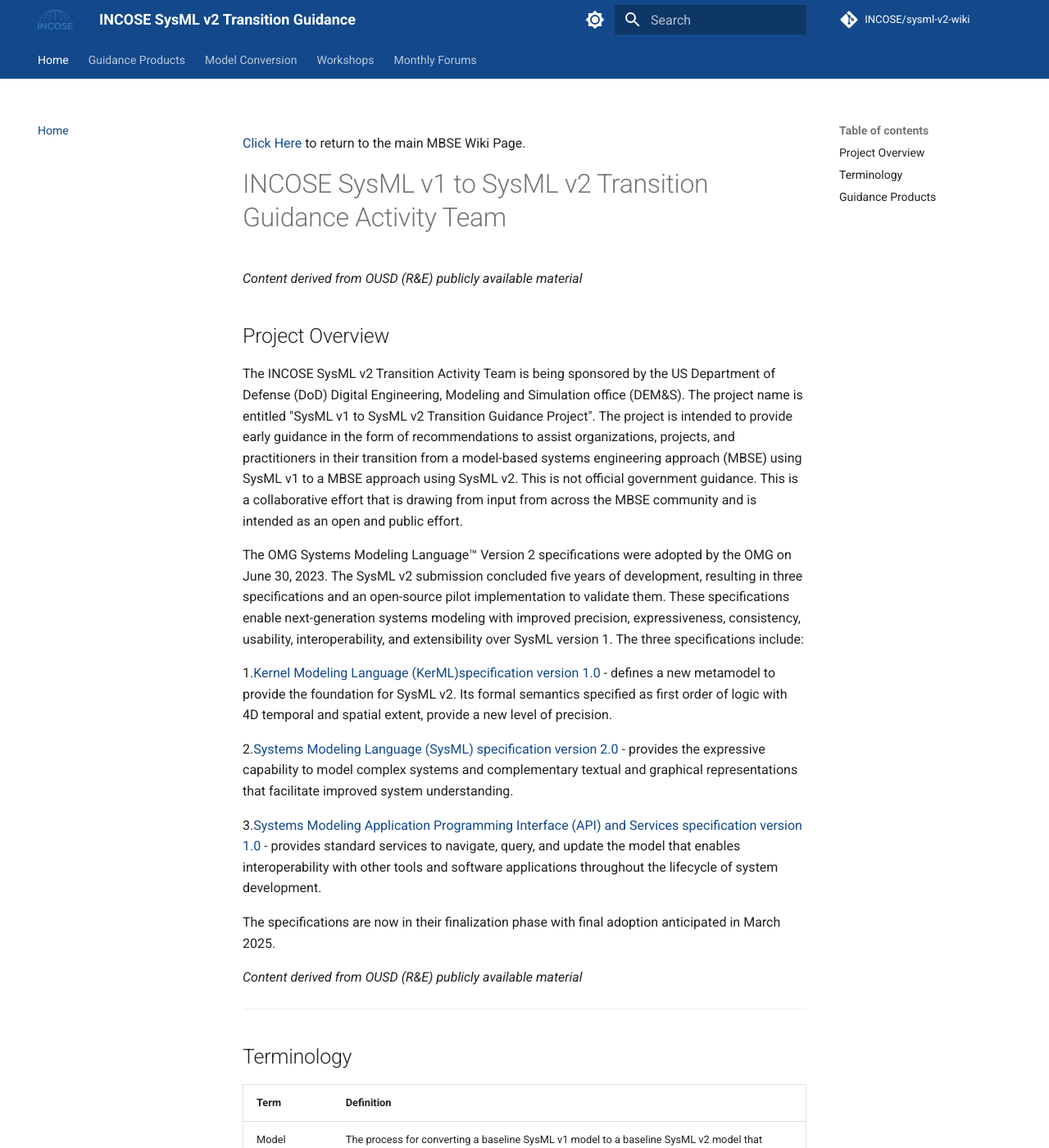
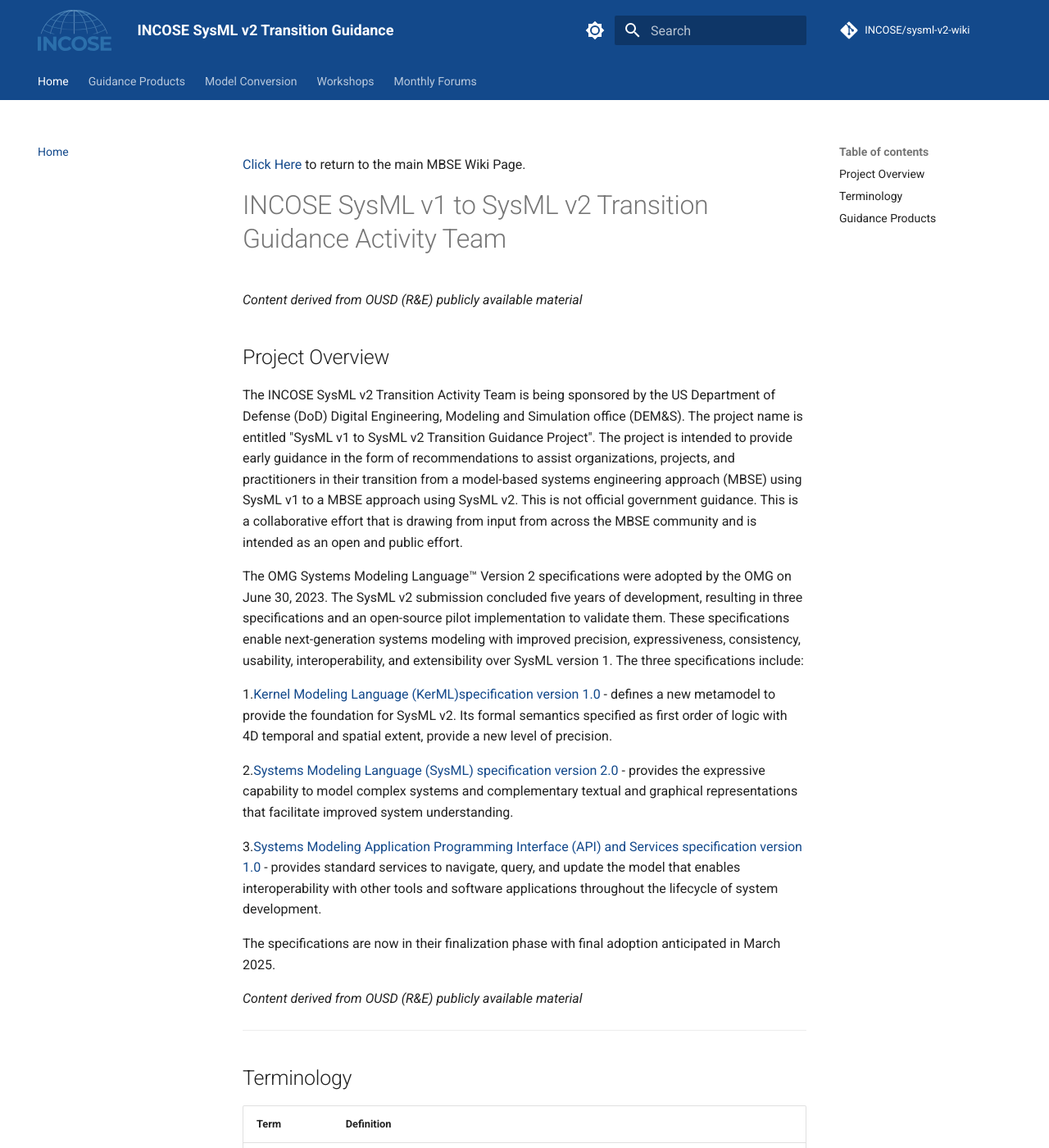
Before and after one commit to INCOSE/sysml-v2-wiki, an MkDocs documentation site: the page built from docs/index.md, in a window 1280 px wide and 1400 px high. Shown: the whole window at 82% size. Built offline with MkDocs 1.6.1 and Material for MkDocs 9.7.7, drawn with Linux system fonts in a browser that asks for light colours; comment, search, counter and statistics services are not loaded.

Commit message:
Increase INCOSE header logo size
The SVG viewBox is ~1963x1095 and Material's default 24px cap rendered
it too small to read. Bump logo height to 2.5rem with auto width.

Co-Authored-By: Claude Sonnet 4.6 (1M context) <noreply@anthropic.com>

```diff
--- a/docs/stylesheets/extra.css
+++ b/docs/stylesheets/extra.css
@@ -14,3 +14,10 @@
   --md-primary-bg-color:        #ffffff;
   --md-primary-bg-color--light: rgba(255, 255, 255, 0.7);
 }
+
+/* INCOSE logo sizing */
+.md-header__button.md-logo img,
+.md-header__button.md-logo svg {
+  height: 2.5rem;
+  width: auto;
+}
```
